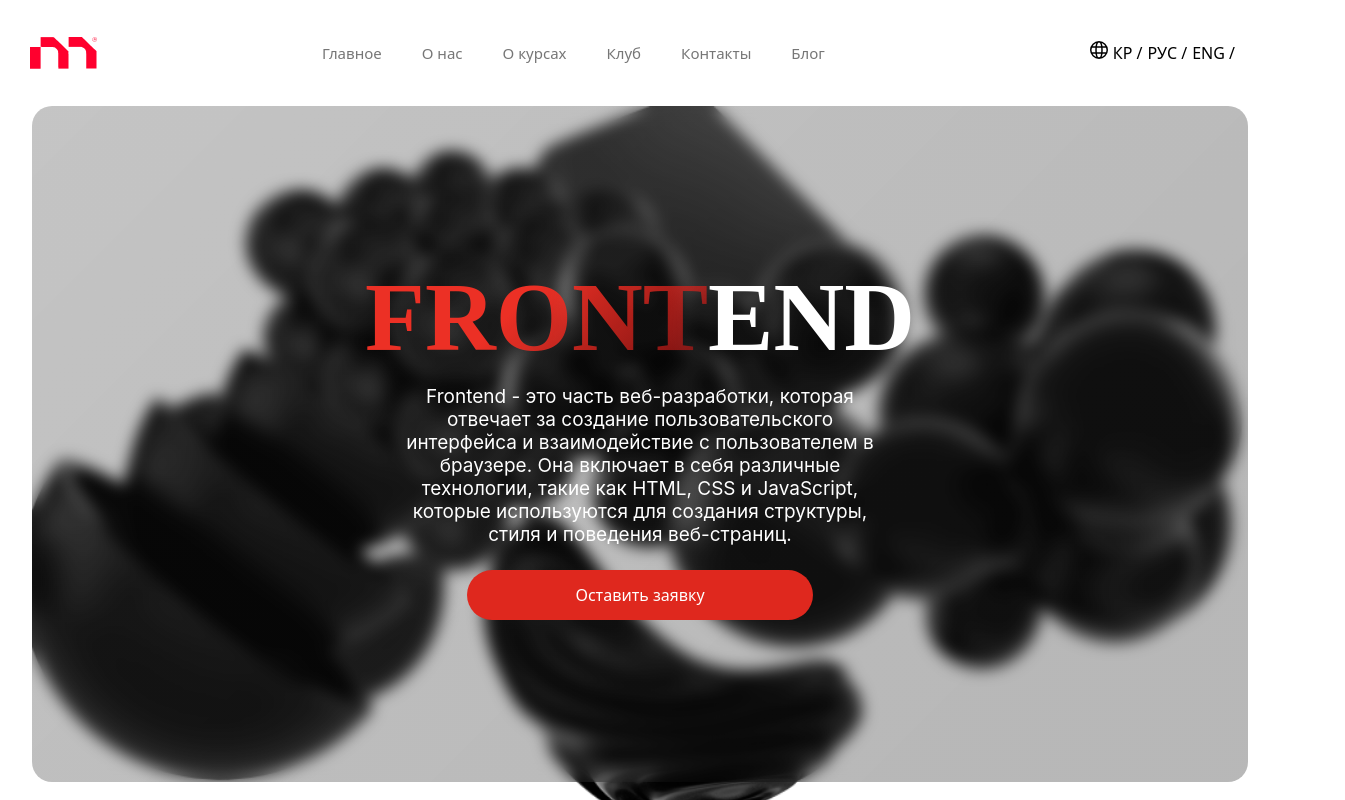
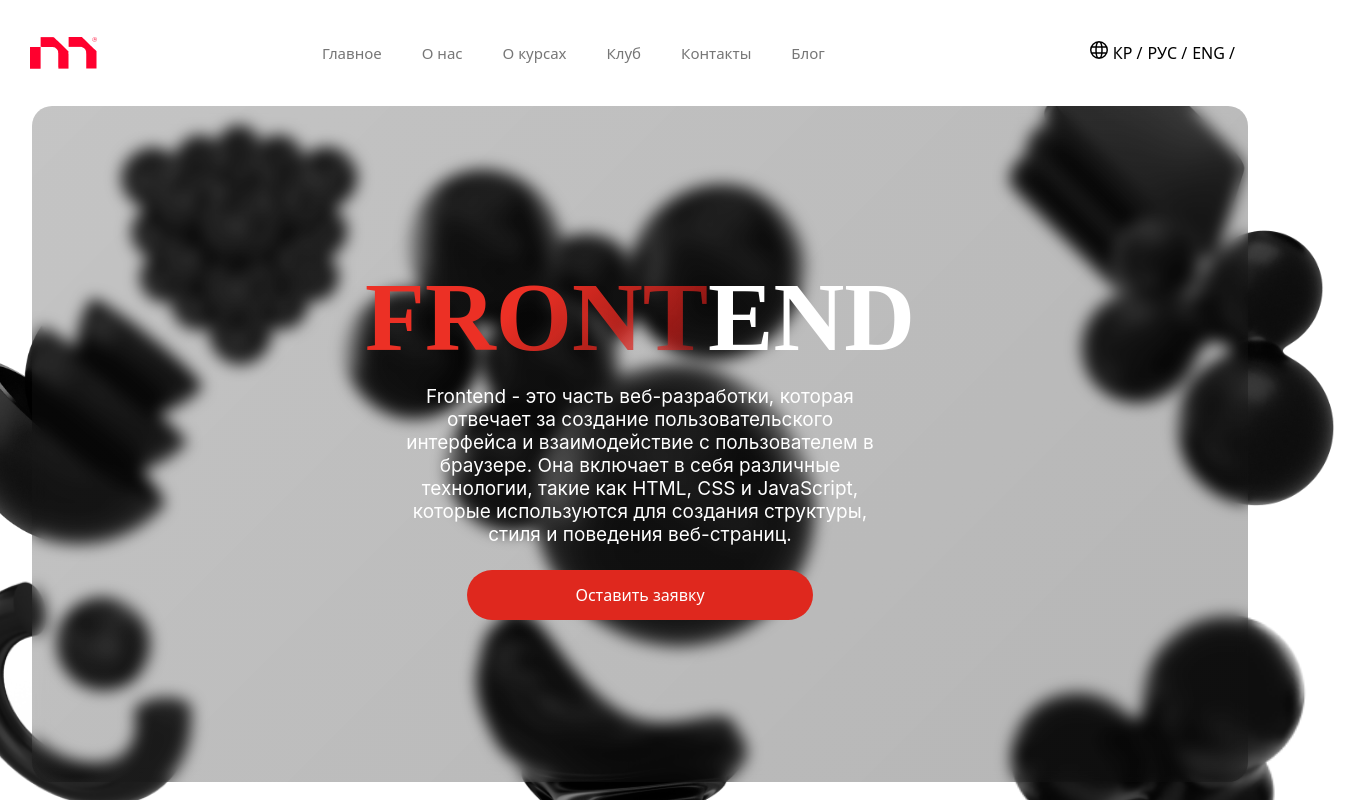
Before and after one commit to Asad220520/motion-web, a React (Create React App) app: page /frontt in a window 1280 px wide. Shown: the top 800 px of the page, 1345 px wide, since content can reach past the window. Built offline with nearby package versions, Linux system fonts and the light colour scheme; no server answers.

Commit message:
add adap glav (#24)

```diff
--- a/src/assets/Homepage/index.scss
+++ b/src/assets/Homepage/index.scss
@@ -45,7 +45,7 @@
     }
     .img7 {
       position: absolute;
-      bottom: 23%;
+      bottom: 20%;
       left: 20%;
     }
     .img8 {
@@ -128,30 +128,79 @@
     width: 95%;
     margin: 0 auto;
     position: relative;
+    // .img {
+    //   .group {
+    //     width: 35%;
+    //   }
+    //   .img1 {
+    //     position: absolute;
+    //     left: 0%;
+    //     top: 30%;
+    //     z-index: 0;
+    //   }
+    //   .img2 {
+    //     position: absolute;
+    //     right: 30%;
+    //     top: 0%;
+    //   }
+    //   .img3 {
+    //     position: absolute;
+    //     right: 0%;
+    //     top: 10%;
+    //   }
+    //   .img4 {
+    //     position: absolute;
+    //     left: 17%;
+    //     top: 5%;
+    //   }
+    //   .img5 {
+    //     position: absolute;
+    //     left: 35%;
+    //     bottom: 4%;
+    //   }
+    //   .img6 {
+    //     position: absolute;
+    //     left: 38%;
+    //     bottom: 30%;
+    //   }
+    //   .img7 {
+    //     position: absolute;
+    //     bottom: 17%;
+    //     left: 3%;
+    //   }
+    //   .img8 {
+    //     position: absolute;
+    //     bottom: 25%;
+    //     right: 0%;
+    //   }
+    // }
     .img {
       .group {
-        width: 35%;
+        width: 25%;
       }
       .img1 {
         position: absolute;
-        left: 0%;
-        top: 30%;
+        left: -5%;
+        top: 24%;
         z-index: 0;
+        width: 20%;
       }
       .img2 {
         position: absolute;
-        right: 30%;
-        top: 0%;
+        right: 0%;
+        top: -5%;
+        width: 20%;
       }
       .img3 {
         position: absolute;
-        right: 0%;
+        right: -8%;
         top: 10%;
       }
       .img4 {
         position: absolute;
-        left: 17%;
-        top: 5%;
+        left: 7%;
+        top: 2%;
+        width: 20%;
       }
       .img5 {
         position: absolute;
@@ -160,18 +209,83 @@
       }
       .img6 {
         position: absolute;
-        left: 38%;
+        left: 25%;
         bottom: 30%;
+        width: 40%;
       }
       .img7 {
         position: absolute;
-        bottom: 17%;
-        left: 3%;
+        bottom: 6%;
+        left: -9%;
       }
       .img8 {
         position: absolute;
-        bottom: 25%;
-        right: 0%;
+        bottom: 0%;
+        right: -5%;
+        width: 25%;
+      }
+    }
+    .himages {
+      h1 {
+        font-size: 98px;
+      }
+    }
+  }
+}
+@media (max-width: 995px) {
+  #himages {
+    width: 90%;
+    margin: 0 auto;
+    position: relative;
+    .img {
+      .group {
+        width: 35%;
+      }
+      .img1 {
+        position: absolute;
+        left: -5%;
+        top: 24%;
+        z-index: 0;
+        width: 30%;
+      }
+      .img2 {
+        position: absolute;
+        right: 20%;
+        top: -5%;
+        width: 30%;
+      }
+      .img3 {
+        position: absolute;
+        right: -5%;
+        top: 10%;
+      }
+      .img4 {
+        position: absolute;
+        left: 7%;
+        top: 2%;
+        width: 30%;
+      }
+      .img5 {
+        position: absolute;
+        left: 35%;
+        bottom: 4%;
+      }
+      .img6 {
+        position: absolute;
+        left: 25%;
+        bottom: 30%;
+        width: 50%;
+      }
+      .img7 {
+        position: absolute;
+        bottom: 6%;
+        left: -9%;
+      }
+      .img8 {
+        position: absolute;
+        bottom: 5%;
+        right: -5%;
+        width: 25%;
       }
     }
     .himages {
@@ -183,7 +297,7 @@
 }
 @media (max-width: 735px) {
   #himages {
-    width: 96%;
+    width: 90%;
     margin: 0 auto;
     .group {
       width: 55%;
@@ -205,18 +319,20 @@
       }
       .img1 {
         position: absolute;
-        left: 0%;
-        top: 20%;
+        left: -5%;
+        top: 24%;
         z-index: 0;
+        width: 30%;
       }
       .img2 {
         position: absolute;
-        right: 23%;
+        right: 10%;
         top: -5%;
+        width: 30%;
       }
       .img3 {
         position: absolute;
-        right: -8%;
+        right: -7%;
         top: 10%;
       }
       .img4 {
@@ -229,21 +345,24 @@
         position: absolute;
         left: 35%;
         bottom: 4%;
+        display: none;
       }
       .img6 {
         position: absolute;
-        left: 38%;
+        left: 25%;
         bottom: 30%;
+        width: 50%;
       }
       .img7 {
         position: absolute;
         bottom: 6%;
-        left: -9%;
+        right: -6%;
       }
       .img8 {
         position: absolute;
-        bottom: 25%;
-        right: 0%;
+        bottom: 4%;
+        right: -5%;
+        width: 35%;
       }
     }
     .himages {
--- a/src/components/Header/index.js
+++ b/src/components/Header/index.js
@@ -11,6 +11,7 @@ const Header = () => {
     event.preventDefault();
     const footer = document.getElementById("contact");
     footer.scrollIntoView({ behavior: "smooth" });
+    footer.style.padding = '50px 0'
   };
 
   const nav = useNavigate();
--- a/src/components/Loading/index.scss
+++ b/src/components/Loading/index.scss
@@ -8,8 +8,6 @@
 }
 .ldio-ocuvgvoju6 div {
   position: absolute;
-  // width: 408px;
-  // height: 408px;
   top: 14.666666666666664px;
   left: 14.666666666666664px;
   // background: #e15b64;
@@ -19,6 +17,7 @@
 }
 .ldio-ocuvgvoju6 div img {
   width: 408px;
+  padding: 20px;
 }
 .ldio-ocuvgvoju6 div:nth-child(2) {
   top: 14.666666666666664px;
--- a/src/components/Navigation/Blog/index.js
+++ b/src/components/Navigation/Blog/index.js
@@ -6,13 +6,15 @@ import Front from "./Front";
 import GoodState from "./GoodState";
 import NewInteres from "./NewIteres";
 import Loading from "../../Loading";
+import Footer from "../../Footer";
+import Header from "../../Header";
 
 const Blog = () => {
   const [posts, setPosts] = useState([]);
   const [currentPage, setCurrentPage] = useState(1);
   const [isLoading, setIsLoading] = useState(false);
   const itemsPerPage = 4;
-
+  window.scroll(0,0)
   const getBlog = () => {
     setIsLoading(true);
     axios
@@ -69,9 +71,7 @@ const Blog = () => {
           <div id="blog">
             <BlogProf />
             <div className="container">
-              <h1 data-aos="fade-right">
-                Блоги
-              </h1>
+              <h1 data-aos="fade-right">Блоги</h1>
               <div className="blog">
                 {visiblePosts.map((post) => (
                   <div key={post.id}>
@@ -81,7 +81,7 @@ const Blog = () => {
               </div>
               {visiblePosts.length < posts.length && (
                 <button onClick={handleLoadMore} className="btn">
-                  Показать больше
+                  больше
                 </button>
               )}
             </div>
--- a/src/components/Navigation/Club/Question/index.js
+++ b/src/components/Navigation/Club/Question/index.js
@@ -4,7 +4,7 @@ const Question = () => {
   return (
     <div id="question">
       <div className="container">
-        <div className="question">
+        <div data-aos="fade-up" className="question">
           <div className="question__title">
             <h1>
               Зачем вам <br /> <span>IT-КЛУБ?</span>
--- a/src/components/Navigation/Club/WhatYouGet/index.js
+++ b/src/components/Navigation/Club/WhatYouGet/index.js
@@ -18,32 +18,32 @@ const WhatYouGet = () => {
             </h1>
           </div>
           <div className="whatYouGet__block">
-            <div className="whatYouGet__block-wrap">
+            <div data-aos="zoom-in-up" className="whatYouGet__block-wrap">
               <img src={club1} alt="" />
             </div>
             <p>Расширение кругозоров в сфере IT</p>
           </div>
           <div className="whatYouGet__block">
-            <div className="whatYouGet__block-wrap">
+            <div data-aos="zoom-in-up" className="whatYouGet__block-wrap">
               <img src={club21} alt="" />
               <img src={club22} alt="" />
             </div>
             <p>Улучшение английского языка</p>
           </div>
           <div className="whatYouGet__block">
-            <div className="whatYouGet__block-wrap">
+            <div data-aos="zoom-in-up" className="whatYouGet__block-wrap">
               <img src={club3} alt="" />
             </div>
             <p>Работа с командой</p>
           </div>
           <div className="whatYouGet__block">
-            <div className="whatYouGet__block-wrap">
+            <div data-aos="zoom-in-up" className="whatYouGet__block-wrap">
               <img src={club4} alt="" />
             </div>
             <p>Портфолио</p>
           </div>
           <div className="whatYouGet__block">
-            <div className="whatYouGet__block-wrap">
+            <div data-aos="zoom-in-up" className="whatYouGet__block-wrap">
               <img src={club51} alt="" />
               <img src={club52} alt="" />
             </div>
--- a/src/components/Navigation/Contact/index.scss
+++ b/src/components/Navigation/Contact/index.scss
@@ -1,6 +1,5 @@
 #contact {
   background: #232323;
-
   .contact {
     padding: 95px 0 100px 0;
     display: flex;
```
